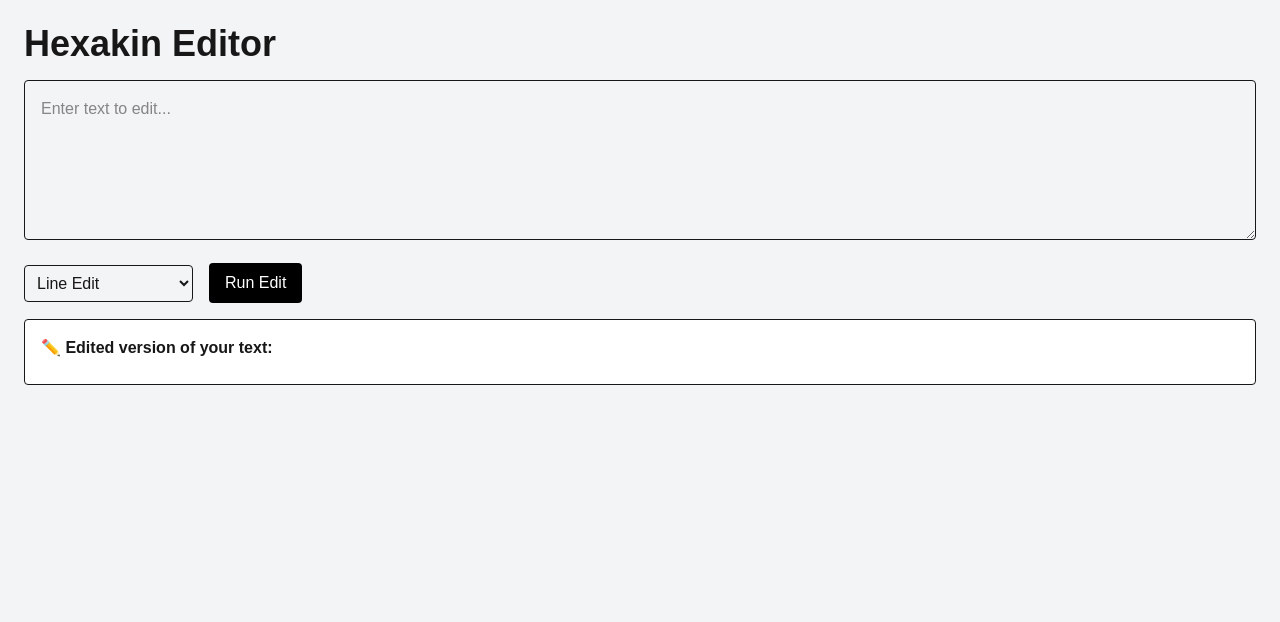
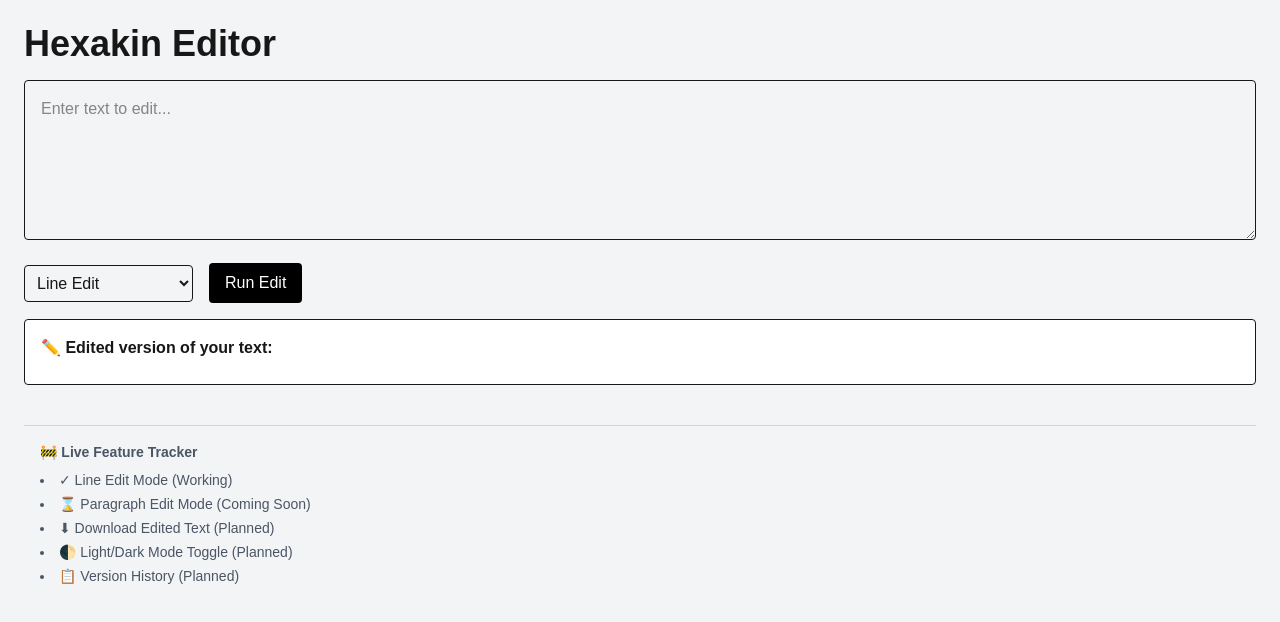
Before and after one commit to Hexakin/hexakin-editor, a Next.js app: page / in a window 1280 px wide. Shown: the top 622 px of the page. Built offline with nearby package versions, Linux system fonts and the light colour scheme.

Commit message:
added feature tracking to editor

```diff
--- /dev/null
+++ b/components/FeatureTracker.tsx
@@ -0,0 +1,14 @@
+export default function FeatureTracker() {
+  return (
+    <div className="mt-10 p-4 border-t border-gray-300 text-sm text-gray-600">
+      <h2 className="font-semibold mb-2">🚧 Live Feature Tracker</h2>
+      <ul className="list-disc list-inside space-y-1">
+        <li>✓ Line Edit Mode (Working)</li>
+        <li>⌛ Paragraph Edit Mode (Coming Soon)</li>
+        <li>⬇ Download Edited Text (Planned)</li>
+        <li>🌓 Light/Dark Mode Toggle (Planned)</li>
+        <li>📋 Version History (Planned)</li>
+      </ul>
+    </div>
+  );
+}
--- a/pages/index.tsx
+++ b/pages/index.tsx
@@ -1,4 +1,5 @@
 import { useState } from "react";
+import FeatureTracker from '../components/FeatureTracker';
 
 export default function Home() {
   const [inputText, setInputText] = useState("");
@@ -67,6 +68,7 @@ export default function Home() {
         <p className="font-semibold mb-2">✏️ Edited version of your text:</p>
         <pre className="whitespace-pre-wrap">{editedText}</pre>
       </div>
+      <FeatureTracker />
     </main>
   );
 }
```
